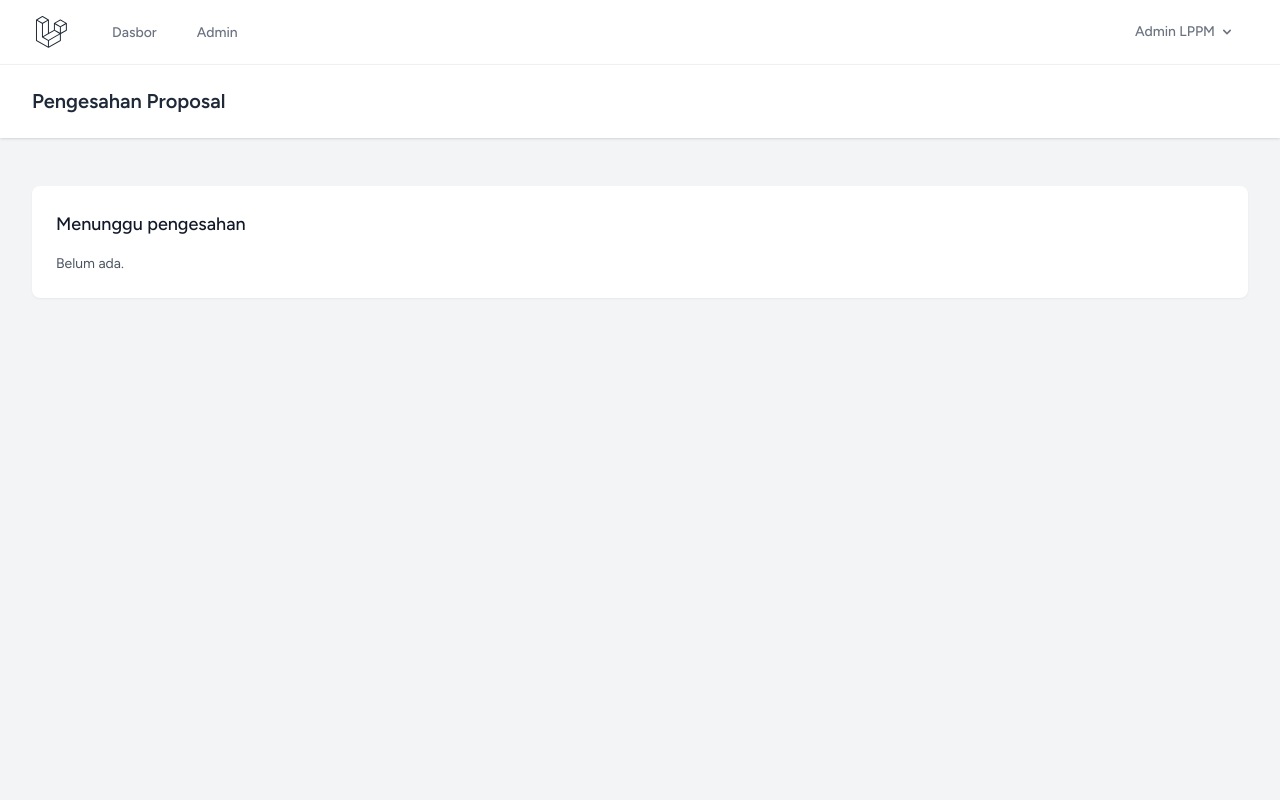
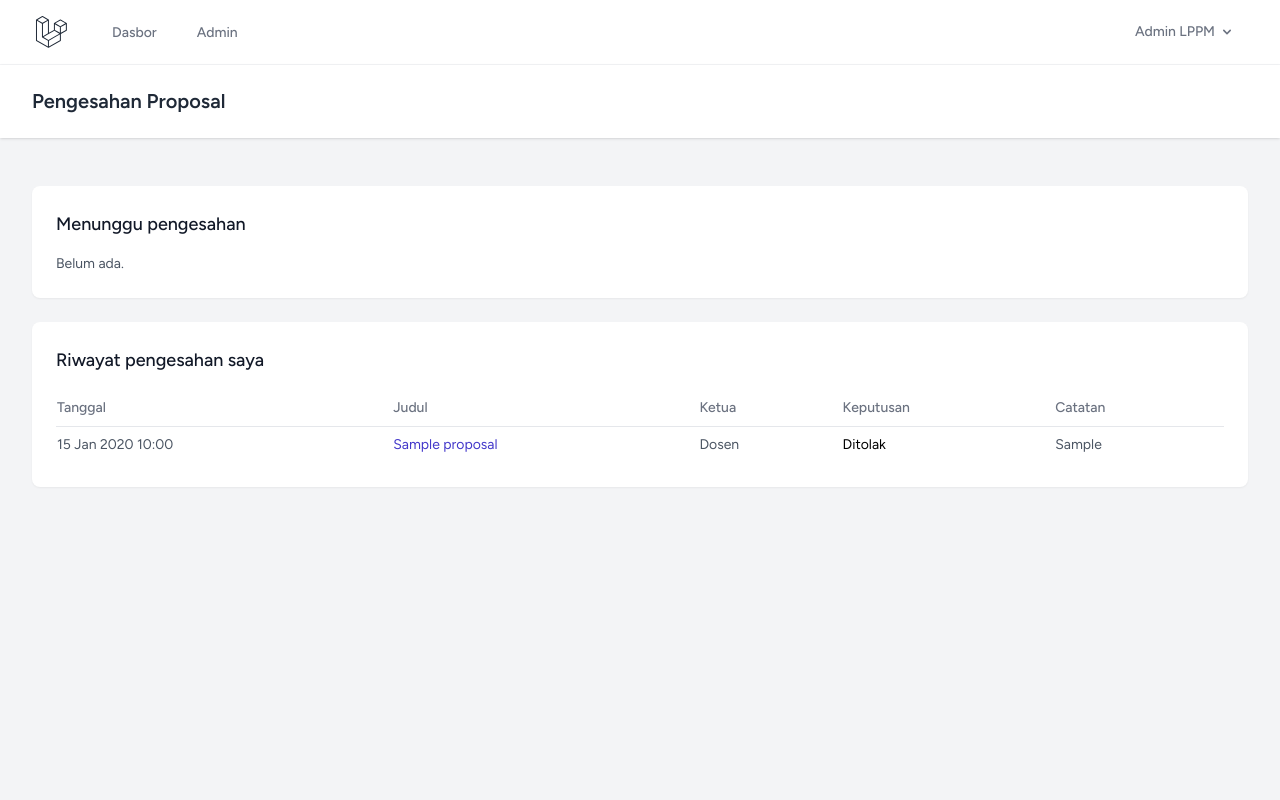
Before and after one commit to bettawahyu/sisfotabmas, a Laravel app: page /pengesahan in a window 1280 px wide. Run offline with Laravel 12, Linux system fonts and the light colour scheme; a user stored in the database is signed in; data comes from the database, SQL or seed files in the repository; tables that the repository leaves empty hold one stand-in row (values such as "Sample post"); style sheets or scripts are compiled from the project's sources.

Commit message:
Tambah rumpun ilmu, template, riwayat pengesahan, operator dan admin sistem
- rumpun_ilmu bertingkat (rumpun, pohon, cabang); proposal memilih cabang ilmu
- template_dokumen untuk template proposal dan laporan
- pengesahan_proposal mencatat setiap keputusan kaprodi, tampil di halaman pengesahan
- penilaian memisahkan komentar untuk pengusul dan catatan internal
- luaran punya kolom validasi oleh operator
- pengaturan untuk konten sistem, peran operator dan admin_sistem
- sitasi Scopus dan Google Scholar di profil dosen

Co-Authored-By: Claude Opus 5.5 (1M context) <noreply@anthropic.com>
Claude-Session: https://claude.ai/code/session_01DDyEjx24vDWq2cP2NDHYk2

```diff
--- a/app/Http/Controllers/PengesahanController.php
+++ b/app/Http/Controllers/PengesahanController.php
@@ -3,6 +3,7 @@
 namespace App\Http\Controllers;
 
 use App\Enums\StatusProposal;
+use App\Models\PengesahanProposal;
 use App\Models\Proposal;
 use App\Services\AlurProposal;
 use Illuminate\Http\RedirectResponse;
@@ -14,13 +15,18 @@ use Illuminate\View\View;
  */
 class PengesahanController extends Controller
 {
-    public function index(): View
+    public function index(Request $request): View
     {
         return view('pengesahan.index', [
             'menunggu' => Proposal::where('status', StatusProposal::Draft)
                 ->whereNotNull('dikirim_at')
                 ->with(['periode.skema', 'ketua.prodi'])
                 ->oldest('dikirim_at')
+                ->get(),
+            'riwayat' => PengesahanProposal::where('oleh', $request->user()->id)
+                ->with('proposal.periode.skema', 'proposal.ketua')
+                ->latest('created_at')
+                ->limit(50)
                 ->get(),
         ]);
     }
--- /dev/null
+++ b/app/Models/PengesahanProposal.php
@@ -0,0 +1,38 @@
+<?php
+
+namespace App\Models;
+
+use Illuminate\Database\Eloquent\Attributes\Fillable;
+use Illuminate\Database\Eloquent\Model;
+use Illuminate\Database\Eloquent\Relations\BelongsTo;
+
+/**
+ * One endorsement decision by a faculty or programme head.
+ */
+#[Fillable(['oleh', 'keputusan', 'catatan'])]
+class PengesahanProposal extends Model
+{
+    public const DISETUJUI = 'disetujui';
+
+    public const DITOLAK = 'ditolak';
+
+    public const UPDATED_AT = null;
+
+    protected $table = 'pengesahan_proposal';
+
+    /**
+     * @return BelongsTo<Proposal, $this>
+     */
+    public function proposal(): BelongsTo
+    {
+        return $this->belongsTo(Proposal::class);
+    }
+
+    /**
+     * @return BelongsTo<User, $this>
+     */
+    public function pengesah(): BelongsTo
+    {
+        return $this->belongsTo(User::class, 'oleh');
+    }
+}
--- a/app/Models/Proposal.php
+++ b/app/Models/Proposal.php
@@ -18,7 +18,7 @@ use Illuminate\Database\Eloquent\SoftDeletes;
  * A research or community service proposal. Status changes go through
  * App\Services\AlurProposal so every move is checked and logged.
  */
-#[Fillable(['periode_id', 'ketua_id', 'bidang_fokus_id', 'judul', 'ringkasan', 'kata_kunci', 'rumpun_ilmu', 'tkt_awal', 'tkt_target', 'lama_tahun', 'tahun_ke', 'proposal_induk_id'])]
+#[Fillable(['periode_id', 'ketua_id', 'bidang_fokus_id', 'judul', 'ringkasan', 'kata_kunci', 'cabang_ilmu_id', 'tkt_awal', 'tkt_target', 'lama_tahun', 'tahun_ke', 'proposal_induk_id'])]
 class Proposal extends Model
 {
     /** @use HasFactory<ProposalFactory> */
@@ -66,6 +66,22 @@ class Proposal extends Model
     public function bidangFokus(): BelongsTo
     {
         return $this->belongsTo(BidangFokus::class);
+    }
+
+    /**
+     * @return BelongsTo<RumpunIlmu, $this>
+     */
+    public function cabangIlmu(): BelongsTo
+    {
+        return $this->belongsTo(RumpunIlmu::class, 'cabang_ilmu_id');
+    }
+
+    /**
+     * @return HasMany<PengesahanProposal, $this>
+     */
+    public function pengesahan(): HasMany
+    {
+        return $this->hasMany(PengesahanProposal::class);
     }
 
     /**
--- a/app/Models/Role.php
+++ b/app/Models/Role.php
@@ -21,6 +21,10 @@ class Role extends Model
 
     public const KEUANGAN = 'keuangan';
 
+    public const OPERATOR = 'operator';
+
+    public const ADMIN_SISTEM = 'admin_sistem';
+
     /**
      * Every role the application knows about, keyed by kode.
      *
@@ -33,6 +37,8 @@ class Role extends Model
         self::ADMIN_LPPM => 'Admin LPPM',
         self::PIMPINAN => 'Pimpinan',
         self::KEUANGAN => 'Keuangan',
+        self::OPERATOR => 'Operator',
+        self::ADMIN_SISTEM => 'Admin Sistem',
     ];
 
     /**
--- a/app/Services/AlurProposal.php
+++ b/app/Services/AlurProposal.php
@@ -6,6 +6,7 @@ use App\Enums\JenisKegiatan;
 use App\Enums\KategoriRab;
 use App\Enums\StatusProposal;
 use App\Enums\TipeAnggota;
+use App\Models\PengesahanProposal;
 use App\Models\Proposal;
 use App\Models\User;
 use Illuminate\Support\Carbon;
@@ -122,6 +123,7 @@ class AlurProposal
             $proposal->disahkan_oleh = $oleh->id;
             $proposal->disahkan_at = now();
             $proposal->diajukan_at = now();
+            $proposal->pengesahan()->create(['oleh' => $oleh->id, 'keputusan' => PengesahanProposal::DISETUJUI]);
             $this->pindahStatus($proposal, StatusProposal::Diajukan, $oleh, 'Disahkan.');
         });
     }
@@ -136,6 +138,7 @@ class AlurProposal
         DB::transaction(function () use ($proposal, $oleh, $catatan) {
             $proposal->dikirim_at = null;
             $proposal->save();
+            $proposal->pengesahan()->create(['oleh' => $oleh->id, 'keputusan' => PengesahanProposal::DITOLAK, 'catatan' => $catatan]);
             $this->catat($proposal, $proposal->status, $proposal->status, $oleh, 'Pengesahan ditolak: '.$catatan);
         });
     }
--- a/resources/views/pengesahan/index.blade.php
+++ b/resources/views/pengesahan/index.blade.php
@@ -9,6 +9,36 @@
             <x-kartu judul="Menunggu pengesahan">
                 @include('proposal.partials.tabel', ['daftar' => $menunggu, 'tampilKetua' => true])
             </x-kartu>
+            <x-kartu judul="Riwayat pengesahan saya" class="mt-6">
+                @if ($riwayat->isEmpty())
+                    <p class="text-sm text-gray-600">Belum ada.</p>
+                @else
+                    <div class="overflow-x-auto">
+                        <table class="min-w-full text-sm">
+                            <thead>
+                                <tr class="text-left text-gray-500 border-b">
+                                    <th class="py-2 pe-4 font-medium">Tanggal</th>
+                                    <th class="py-2 pe-4 font-medium">Judul</th>
+                                    <th class="py-2 pe-4 font-medium">Ketua</th>
+                                    <th class="py-2 pe-4 font-medium">Keputusan</th>
+                                    <th class="py-2 pe-4 font-medium">Catatan</th>
+                                </tr>
+                            </thead>
+                            <tbody>
+                                @foreach ($riwayat as $pengesahan)
+                                    <tr class="border-b border-gray-100 last:border-0">
+                                        <td class="py-2 pe-4 text-gray-600 whitespace-nowrap">{{ $pengesahan->created_at->translatedFormat('j M Y H:i') }}</td>
+                                        <td class="py-2 pe-4"><a href="{{ route('proposal.show', $pengesahan->proposal) }}" class="text-indigo-700 hover:underline">{{ $pengesahan->proposal->judul }}</a></td>
+                                        <td class="py-2 pe-4 text-gray-600">{{ $pengesahan->proposal->ketua->namaLengkap() }}</td>
+                                        <td class="py-2 pe-4">{{ $pengesahan->keputusan === \App\Models\PengesahanProposal::DISETUJUI ? 'Disahkan' : 'Ditolak' }}</td>
+                                        <td class="py-2 pe-4 text-gray-600">{{ $pengesahan->catatan ?: '-' }}</td>
+                                    </tr>
+                                @endforeach
+                            </tbody>
+                        </table>
+                    </div>
+                @endif
+            </x-kartu>
         </div>
     </div>
 </x-app-layout>
--- a/resources/views/proposal/show.blade.php
+++ b/resources/views/proposal/show.blade.php
@@ -114,6 +114,7 @@
                 @else
                     <dl class="grid gap-3 text-sm sm:grid-cols-2">
                         <div class="sm:col-span-2"><dt class="text-gray-500">Ringkasan</dt><dd class="whitespace-pre-line">{{ $proposal->ringkasan }}</dd></div>
+                        <div><dt class="text-gray-500">Rumpun ilmu</dt><dd>{{ $proposal->cabangIlmu?->jalur() ?? '-' }}</dd></div>
                         <div><dt class="text-gray-500">Bidang fokus</dt><dd>{{ $proposal->bidangFokus?->nama ?? '-' }}</dd></div>
                         <div><dt class="text-gray-500">Kata kunci</dt><dd>{{ $proposal->kata_kunci ?: '-' }}</dd></div>
                         <div><dt class="text-gray-500">TKT</dt><dd>{{ $proposal->tkt_awal ?? '-' }} ke {{ $proposal->tkt_target ?? '-' }}</dd></div>
```
Also changed, not shown: app/Http/Controllers/ProposalController.php (+11 -2 lines), app/Models/RumpunIlmu.php (added, +66 -0 lines), resources/views/proposal/partials/identitas-form.blade.php (+7 -2 lines), tests/Feature/AlurProposalTest.php (+7 -2 lines), tests/Feature/HalamanProposalTest.php (+2 -0 lines), tests/Feature/SkemaDatabaseTest.php (+24 -1 lines), database/migrations/2026_10_12_100000_complete_profil_dosen.php, database/migrations/2026_10_12_100200_create_monev_tables.php, database/migrations/2026_10_12_100500_create_referensi_pengesahan_tables.php (added).
